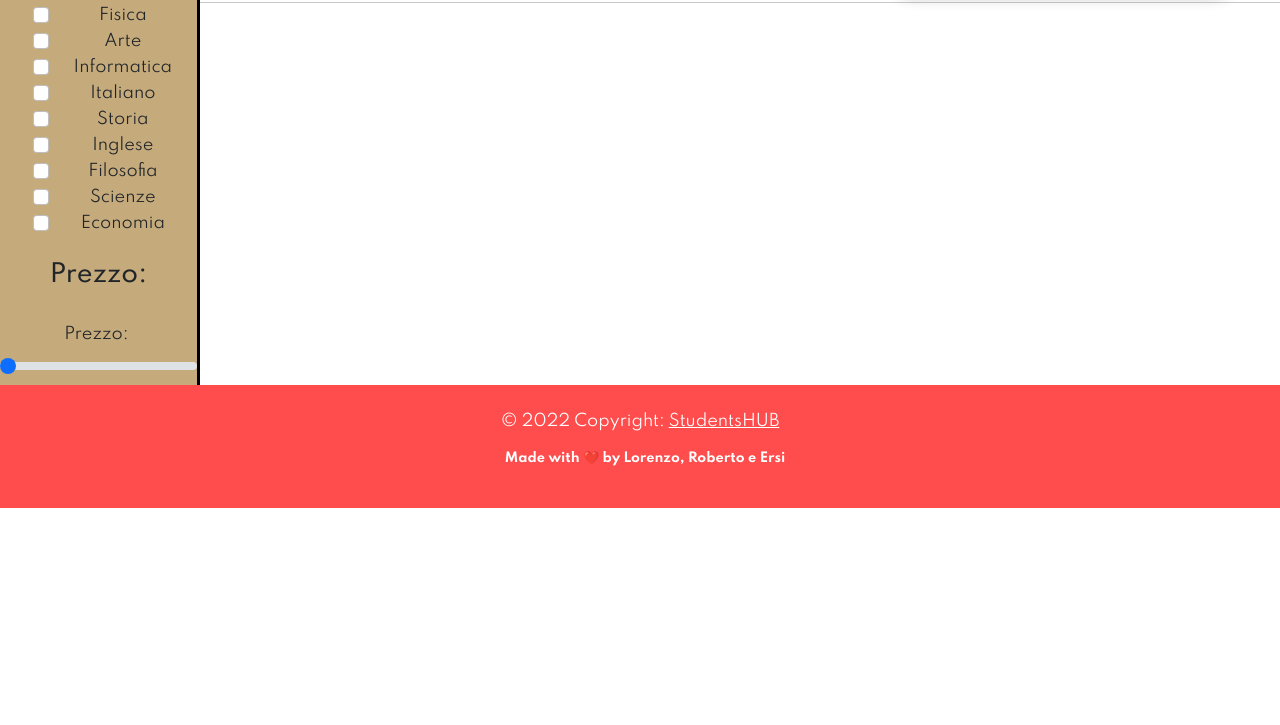
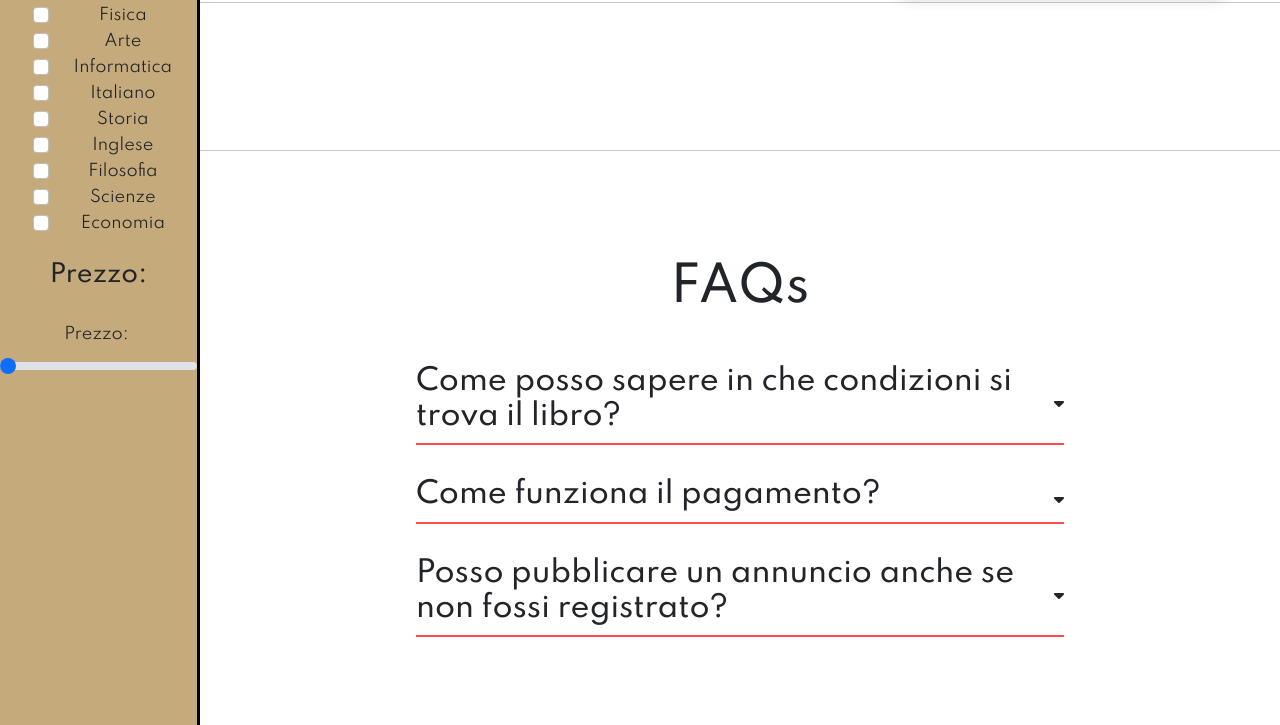
Before and after one commit to StudentsHUBProject/StudentsHUB, a website: page views/libri.html in a window 1280 px wide. Shown: the part 655-1380 px from the top of the page. Before the commit the page ends 1163 px from the top, so only its background shows below. Drawn offline with nearby package versions, Linux system fonts and the light colour scheme; files that its build step writes are made by us from their sources; no server answers; files whose address does not match are found by name.

Commit message:
aggiunta sezione FAQ

```diff
--- a/assets/css/libri.css
+++ b/assets/css/libri.css
@@ -169,7 +169,6 @@ nav ul li:nth-child(4) a:hover::after {
   grid-row-start: 2;
   grid-row-end: 3;
   row-gap: 20px;
-  margin-right: 5%;
   margin-top: 4%;
   padding-bottom: 20px;
 }
@@ -217,6 +216,7 @@ nav ul li:nth-child(4) a:hover::after {
   grid-template-columns: repeat(5, 1fr);
   row-gap: 100px !important;
   gap: 20px;
+  margin-right: 5%;
 }
 
 .card {
@@ -240,6 +240,65 @@ nav ul li:nth-child(4) a:hover::after {
 }
 
 /**=====Fine libri=====**/
+
+/**=====FAQ=====**/
+#FAQsection {
+  min-height: 80vh;
+  width: 60%;
+  margin: -20px auto;
+  display: flex;
+  flex-direction: column;
+  align-items: center;
+  position: relative;
+}
+.title {
+  font-size: 3rem;
+  margin: 1rem 0rem;
+}
+.faq {
+  width: 100%;
+  margin-top: 2rem;
+  padding-bottom: 2px;
+  border-bottom: 2px solid rgba(255, 0, 0, 0.699)!important;
+  cursor: pointer;
+}
+.accordion {
+  cursor: pointer;
+  width: 100%;
+  display: flex;
+  justify-content: space-between;
+  align-items: center;
+  text-align: left;
+  outline: none;
+  transition: 0.4s;
+}
+.accordion:after {
+  font-family: "Font Awesome 5 Free";
+  font-weight: 900;
+  content: "\f0d7";
+}
+.accordion h3 {
+  font-size: 1.8rem;
+}
+.active,
+.accordion:hover {
+  border: none;
+  outline: none;
+}
+.panel {
+  padding: 0 18px;
+  font-size: 18px;
+  max-height: 0;
+  overflow: hidden;
+  transition: max-height 0.3s ease-out;
+}
+.panel p {
+  padding-top: 1rem;
+  line-height: 1.6;
+  font-size: 1.4rem;
+}
+/**=====Fine sezione FAQ=====**/
+
 
 /**=====Responsive Navbar Style=====**/
 @media (max-width: 1300px) {
--- a/views/libri.html
+++ b/views/libri.html
@@ -240,6 +240,52 @@
 
       <section class="content-large">
         <div class="ItemContainer" id="libri"></div>
+
+
+        <br>
+        <br>
+        <br>
+        <hr>
+        <br>
+        <br>
+        <br>
+        <br>
+
+
+        <!--==========Sezione FAQ==========-->
+        <section id="FAQsection">
+            <h2 class="title">FAQs</h2>
+            <div class="accordion-div">
+                <div class="faq">
+                    <div class="accordion"><h3>Come posso sapere in che condizioni si trova il libro?</h3></div>
+                    <div class="panel">
+                        <p>Contatta il venditore e mettiti d'accordo con lui per farti mandare delle foto
+                            riguardanti le condizioni del libro
+                        </p>
+                    </div>
+                </div>
+
+                <div class="faq">
+                    <div class="accordion"><h3>Come funziona il pagamento?</h3></div>
+                    <div class="panel">
+                        <p>Controlla l'icona nella parte inferiore della card corso che preferisci per sapere
+                        il prezzo e mettiti d'accordo con il/la tutor tramite mail per la modalità di pagamento</p>
+                    </div>
+                </div>
+
+                <div class="faq">
+                    <div class="accordion"><h3>Posso pubblicare un annuncio anche se non fossi registrato?</h3></div>
+                    <div class="panel">
+                        <p>Per inserire un qualsiasi tipo di annuncio devi essere registrato al nostro sito
+                            e loggarti con il tuo account
+                        </p>
+                    </div>
+                </div>
+            </div>
+        </section>
+          <br /><br />
+        <!--==========Fine sezione FAQ==========-->
+
       </section>
 
       <!--Fine sezione dei libri-->
@@ -281,4 +327,31 @@
       obj.checked = check;
     }
   </script>
+
+<!--=====Script FAQ=====-->
+<script>
+  var acc = document.getElementsByClassName("accordion");
+  var i;
+
+  for (i = 0; i < acc.length; i++) {
+    acc[i].addEventListener("click", function () {
+      var panel = this.nextElementSibling;
+      if (panel.style.maxHeight) {
+        panel.style.maxHeight = null;
+      } else {
+        let active = document.querySelectorAll(
+          ".accordion-div .accordion.active"
+        );
+        for (let j = 0; j < active.length; j++) {
+          active[j].classList.remove("active");
+          active[j].nextElementSibling.style.maxHeight = null;
+        }
+        this.classList.toggle("active");
+        panel.style.maxHeight = panel.scrollHeight + "px";
+      }
+    });
+  }
+</script>
+<!--==========Fine sezione Script==========-->
+
 </html>
```
Also changed, not shown: assets/js/ajax-libri.js (+6 -1 lines), routes/api/libri.js (+24 -0 lines).
